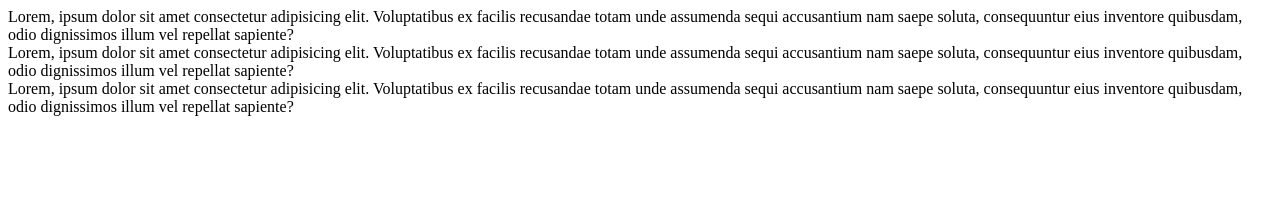
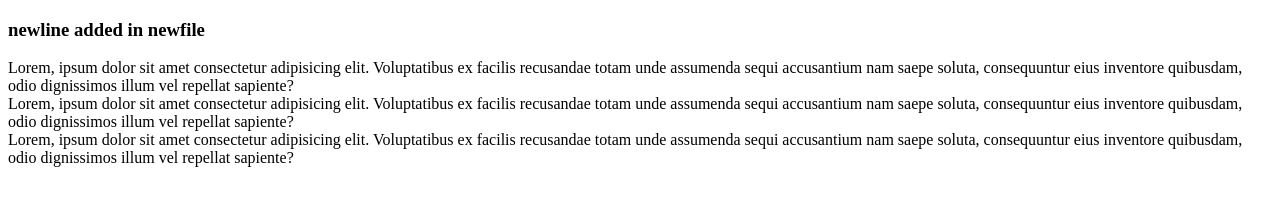
Before and after one commit to soumya-esspl/batch-5-1, a plain HTML site: page newfile.html in a window 1280 px wide. Drawn offline with Linux system fonts and the light colour scheme.

Commit message:
newfile newline

```diff
--- a/newfile.html
+++ b/newfile.html
@@ -9,6 +9,7 @@
 
 <body>
 
+    <h3>newline added in newfile</h3>
 
     <div>Lorem, ipsum dolor sit amet consectetur adipisicing elit. Voluptatibus ex facilis recusandae totam unde
         assumenda sequi accusantium nam saepe soluta, consequuntur eius inventore quibusdam, odio dignissimos illum vel
```
